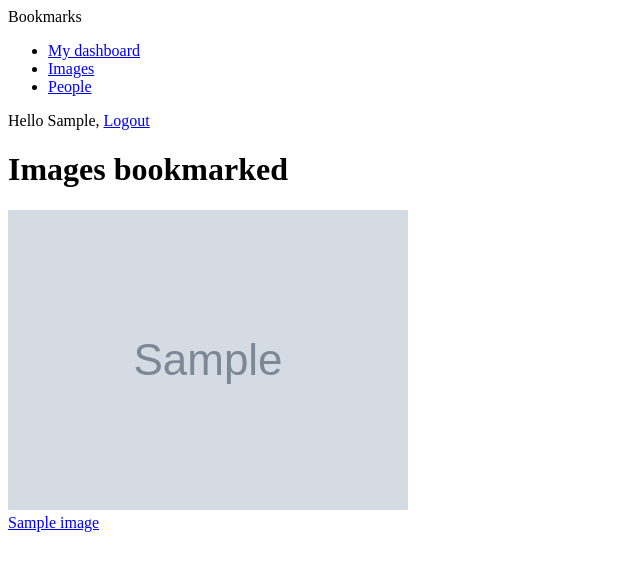
After one commit to aahmedsamy/bookmarks, a Django app: page /images/ in a window 1280 px wide. The commit adds this page. Shown: the top 571 px of the page, without its empty margins (0-640 px from the left). Run offline with Django 4.2, Linux system fonts and the light colour scheme; a user stored in the database is signed in; tables that the repository leaves empty hold one stand-in row (values such as "Sample post"); grey boxes marked "Sample" are stand-in pictures; data that the repository does not hold is empty; some libraries are stand-ins or nearby versions.

Commit message:
Adding infinite scroll pagination to the image list

```diff
--- a/account/templates/base.html
+++ b/account/templates/base.html
@@ -14,7 +14,7 @@
                 <a href="{% url "dashboard" %}">My dashboard</a>
             </li>
             <li {% if section == "images" %}class="selected"{% endif %}>
-                <a href="#">Images</a>
+                <a href="{% url "images:list" %}">Images</a>
             </li>
             <li {% if section == "people" %}class="selected"{% endif %}>
                 <a href="#">People</a>
--- a/images/models.py
+++ b/images/models.py
@@ -18,7 +18,7 @@ class Image(models.Model):
     url = models.URLField(max_length=2000)
     image = models.ImageField(upload_to='images/%Y/%m/%d/')
     description = models.TextField(blank=True)
-    created = models.DateField(auto_now_add=True)
+    created = models.DateTimeField(auto_now_add=True)
 
     class Meta:
         indexes = [
--- a/images/templates/images/image/detail.html
+++ b/images/templates/images/image/detail.html
@@ -14,7 +14,7 @@
                     <span class="total">{{ total_likes }}</span>
                     like{{ total_likes|pluralize }}
                 </span>
-                {% if image.user != request.user %}
+                {% if image.user != request.user and request.user.is_autheticated %}
                     <a href="#" data-id="{{ image.id }}"
                        data-action="{% if request.user in users_like %}un{% endif %}like"
                        class="like button">
--- /dev/null
+++ b/images/templates/images/image/list.html
@@ -0,0 +1,36 @@
+{% extends "base.html" %}
+{% block title %}Images bookmarked{% endblock %}
+{% block content %}
+    <h1>Images bookmarked</h1>
+    <div id="image-list">
+        {% include "images/image/list_images.html" %}
+    </div>
+{% endblock %}
+
+{% block domready %}
+    var page = 1;
+    var emptyPage = false;
+    var blockRequest = false;
+    window.addEventListener('scroll', function(e) {
+    var margin = document.body.clientHeight - window.innerHeight - 200;
+    if(window.pageYOffset > margin && !emptyPage && !blockRequest) {
+    blockRequest = true;
+    page += 1;
+    fetch('?images_only=1&page=' + page)
+    .then(response => response.text())
+    .then(html => {
+    if (html === '') {
+    emptyPage = true;
+    }
+    else {
+    var imageList = document.getElementById('image-list');
+    imageList.insertAdjacentHTML('beforeEnd', html);
+    blockRequest = false;
+    }
+    })
+    }
+    });
+    // Launch scroll event
+    const scrollEvent = new Event('scroll');
+    window.dispatchEvent(scrollEvent);
+{% endblock %}
--- /dev/null
+++ b/images/templates/images/image/list_images.html
@@ -0,0 +1,16 @@
+{% load thumbnail %}
+{% for image in images %}
+    <div class="image">
+        <a href="{{ image.get_absolute_url }}">
+            {% thumbnail image.image 300x300 crop="smart" as im %}
+            <a href="{{ image.get_absolute_url }}">
+                <img src="{{ im.url }}">
+            </a>
+        </a>
+        <div class="info">
+            <a href="{{ image.get_absolute_url }}" class="title">
+                {{ image.title }}
+            </a>
+        </div>
+    </div>
+{% endfor %}
--- a/images/urls.py
+++ b/images/urls.py
@@ -8,4 +8,5 @@ urlpatterns = [
     path('detail/<int:id>/<slug:slug>/',
          views.image_detail, name='detail'),
     path('like/', views.image_like, name='like'),
+    path('', views.image_list, name='list'),
 ]
--- a/images/views.py
+++ b/images/views.py
@@ -1,6 +1,7 @@
 from django.contrib import messages
 from django.contrib.auth.decorators import login_required
-from django.http import JsonResponse
+from django.core.paginator import Paginator, PageNotAnInteger, EmptyPage
+from django.http import JsonResponse, HttpResponse
 from django.shortcuts import redirect, render, get_object_or_404
 from django.views.decorators.http import require_POST
 
@@ -59,3 +60,32 @@ def image_like(request):
         except Image.DoesNotExist:
             pass
     return JsonResponse({'status': 'error'})
+
+
+@login_required
+def image_list(request):
+    images = Image.objects.all()
+    paginator = Paginator(images, 8)
+    page = request.GET.get('page')
+    images_only = request.GET.get('images_only')
+    try:
+        images = paginator.page(page)
+    except PageNotAnInteger:
+        # If page is not an integer deliver the first page
+        images = paginator.page(1)
+    except EmptyPage:
+        if images_only:
+            # If AJAX request and page out of range
+            # return an empty page
+            return HttpResponse('')
+        # If page out of range return last page of results
+        images = paginator.page(paginator.num_pages)
+    if images_only:
+        return render(request,
+                      'images/image/list_images.html',
+                      {'section': 'images',
+                       'images': images})
+    return render(request,
+                  'images/image/list.html',
+                  {'section': 'images',
+                   'images': images})
```
Also changed, not shown: images/migrations/0002_alter_image_created.py (added).
